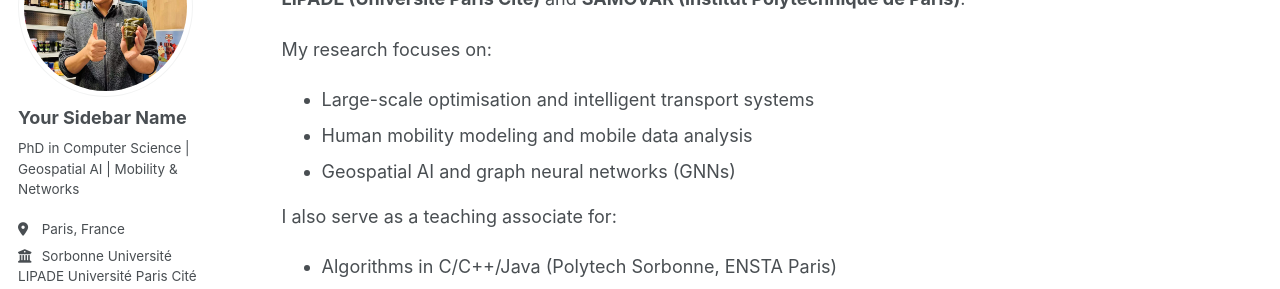
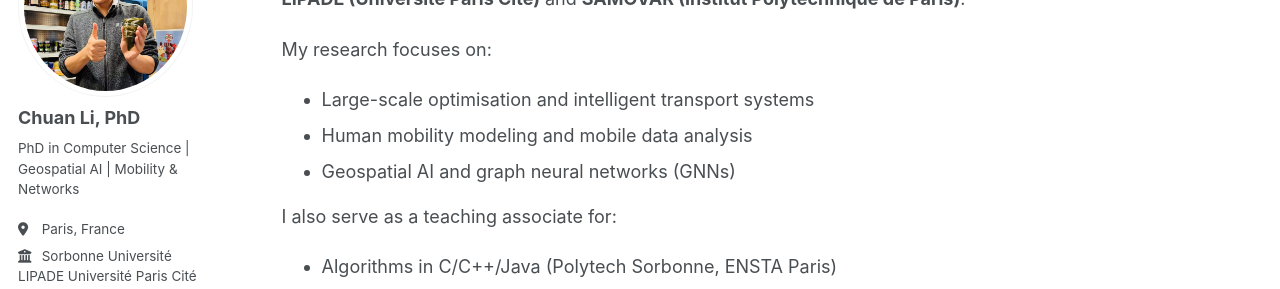
Before and after one commit to MrLIChuan/MrLIChuan.github.io, a Jekyll site: the page built from _pages/about.md, in a window 1280 px wide. Shown: the part 183-472 px from the top of the page. Built offline with Jekyll 4.4.1, drawn with Linux system fonts in a browser that asks for light colours; some web fonts are replaced; a script that is not in the unit is left out.

Commit message:
Update _config.yml

```diff
--- a/_config.yml
+++ b/_config.yml
@@ -23,7 +23,7 @@ repository               : "academicpages/academicpages.github.io"
 author:
   # Biographic information
   avatar           : "profile2.jpg"
-  name             : "Your Sidebar Name"
+  name             : "Chuan Li, PhD"
   pronouns         : # example: "she/her"
   bio              : "PhD in Computer Science | Geospatial AI | Mobility & Networks"
   location         : "Paris, France"
```
